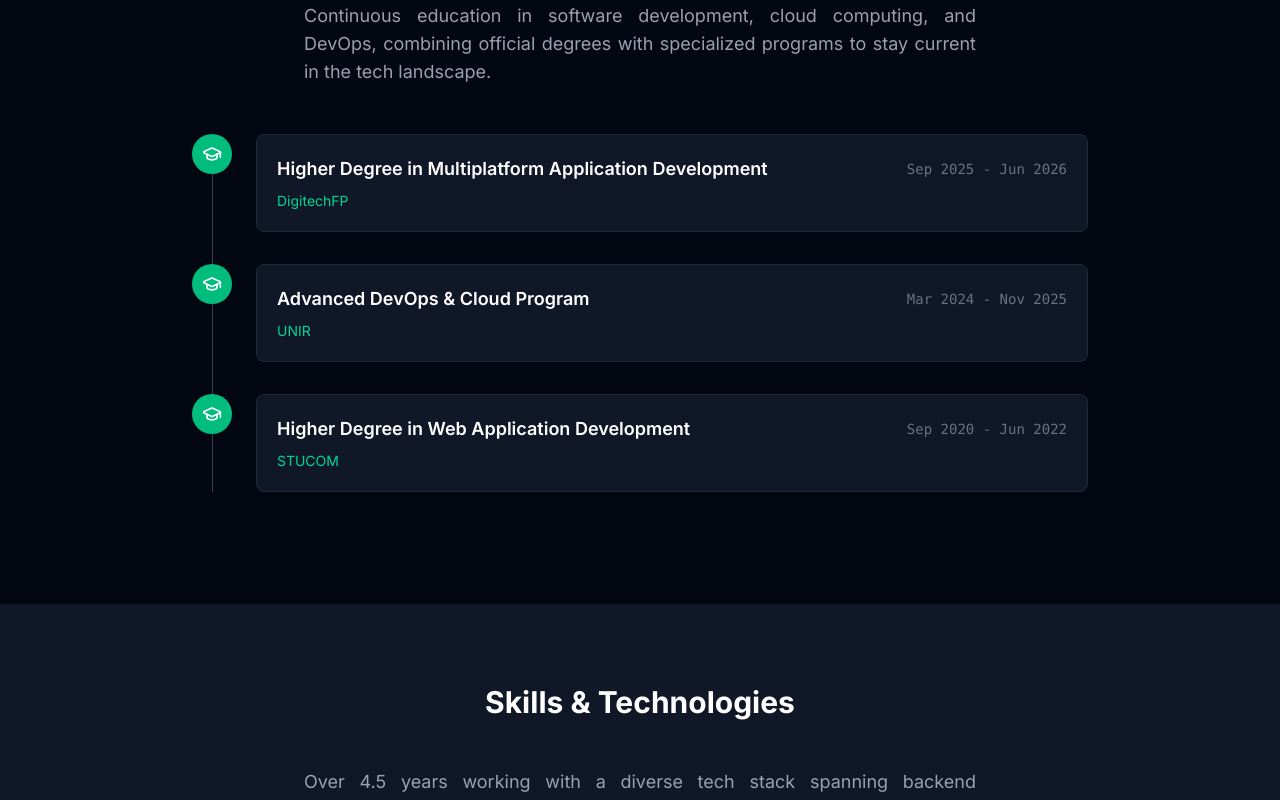
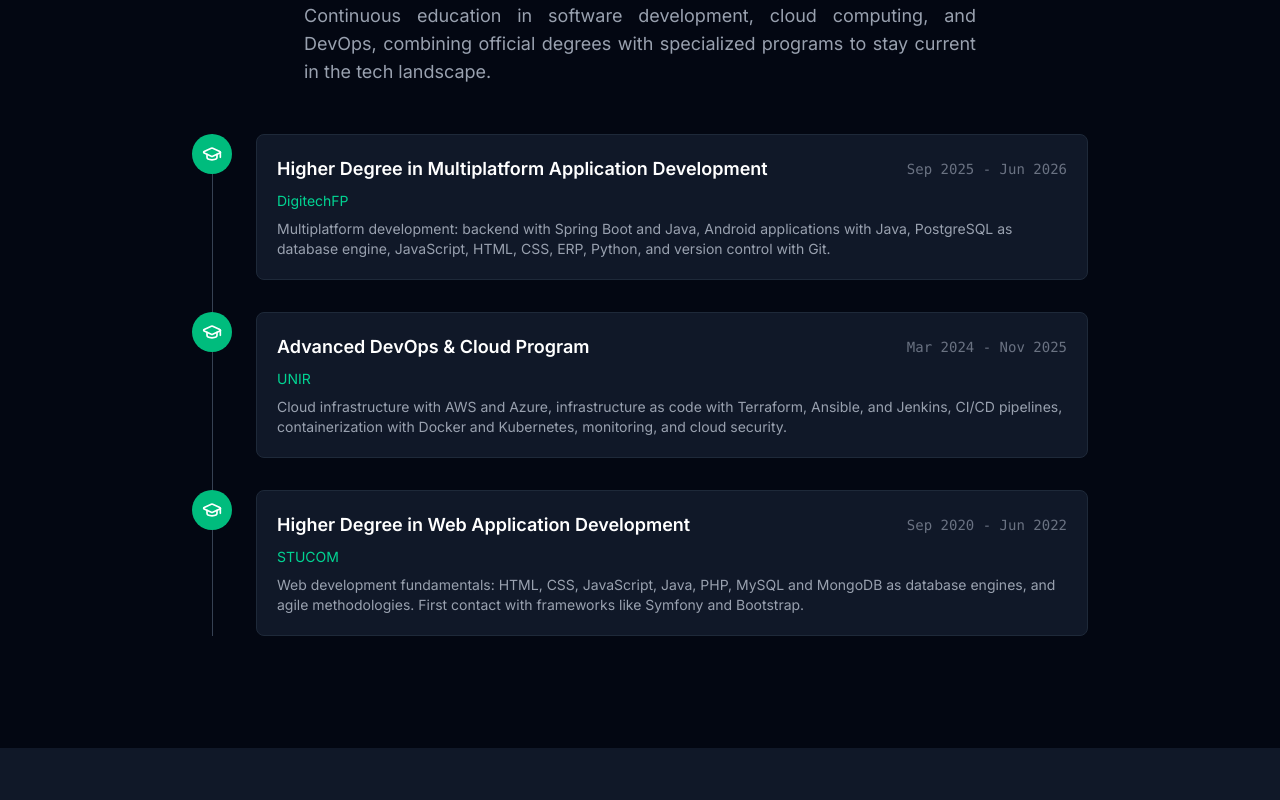
Before and after one commit to albertmenendezg/portfolio, a Next.js app: page / in a window 1280 px wide. Shown: the part 3600-4400 px from the top of the page. Built offline with nearby package versions, Linux system fonts and the light colour scheme.

Commit message:
feat: enhance education descriptions with tech details

```diff
--- a/src/components/Education.tsx
+++ b/src/components/Education.tsx
@@ -76,6 +76,11 @@ export default function Education() {
                       </span>
                     </div>
                     <p className="text-emerald-600 dark:text-emerald-400 text-sm">{item.institution}</p>
+                    {item.descriptionKey && (
+                      <p className="text-gray-600 dark:text-gray-400 text-sm mt-2">
+                        {t(item.descriptionKey)}
+                      </p>
+                    )}
                   </motion.div>
                 </div>
               </motion.div>
--- a/src/data/portfolio.ts
+++ b/src/data/portfolio.ts
@@ -95,6 +95,7 @@ export const education = [
   {
     id: 1,
     degreeKey: "education.entries.dam.degree",
+    descriptionKey: "education.entries.dam.description",
     institution: "DigitechFP",
     startDate: new Date(Date.UTC(2025, 8, 1)),
     endDate: new Date(Date.UTC(2026, 5, 1)),
@@ -102,6 +103,7 @@ export const education = [
   {
     id: 2,
     degreeKey: "education.entries.devops-cloud.degree",
+    descriptionKey: "education.entries.devops-cloud.description",
     institution: "UNIR",
     startDate: new Date(Date.UTC(2024, 2, 1)),
     endDate: new Date(Date.UTC(2025, 10, 1)),
@@ -109,6 +111,7 @@ export const education = [
   {
     id: 3,
     degreeKey: "education.entries.daw.degree",
+    descriptionKey: "education.entries.daw.description",
     institution: "STUCOM",
     startDate: new Date(Date.UTC(2020, 8, 1)),
     endDate: new Date(Date.UTC(2022, 5, 1)),
--- a/src/i18n/locales/en.json
+++ b/src/i18n/locales/en.json
@@ -108,14 +108,17 @@
     "title": "Education",
     "description": "Continuous education in software development, cloud computing, and DevOps, combining official degrees with specialized programs to stay current in the tech landscape.",
     "entries": {
-"daw": {
-        "degree": "Higher Degree in Web Application Development"
+ "daw": {
+        "degree": "Higher Degree in Web Application Development",
+        "description": "Web development fundamentals: HTML, CSS, JavaScript, Java, PHP, MySQL and MongoDB as database engines, and agile methodologies. First contact with frameworks like Symfony and Bootstrap."
       },
       "devops-cloud": {
-        "degree": "Advanced DevOps & Cloud Program"
+        "degree": "Advanced DevOps & Cloud Program",
+        "description": "Cloud infrastructure with AWS and Azure, infrastructure as code with Terraform, Ansible, and Jenkins, CI/CD pipelines, containerization with Docker and Kubernetes, monitoring, and cloud security."
       },
       "dam": {
-        "degree": "Higher Degree in Multiplatform Application Development"
+        "degree": "Higher Degree in Multiplatform Application Development",
+        "description": "Multiplatform development: backend with Spring Boot and Java, Android applications with Java, PostgreSQL as database engine, JavaScript, HTML, CSS, ERP, Python, and version control with Git."
       }
     }
   },
--- a/src/i18n/locales/es.json
+++ b/src/i18n/locales/es.json
@@ -109,13 +109,16 @@
     "description": "Formación continua en desarrollo de software, cloud computing y DevOps, combinando estudios oficiales con programas especializados para mantenerse actualizado en el mercado tecnológico.",
     "entries": {
       "daw": {
-        "degree": "Grado Superior en Desarrollo de Aplicaciones Web"
+        "degree": "Grado Superior en Desarrollo de Aplicaciones Web",
+        "description": "Fundamentos del desarrollo web: HTML, CSS, JavaScript, Java, PHP, MySQL y MongoDB como motores de bases de datos, y metodologías ágiles. Primer contacto con frameworks como Symfony y Bootstrap."
       },
       "devops-cloud": {
-        "degree": "Programa Avanzado DevOps & Cloud"
+        "degree": "Programa Avanzado DevOps & Cloud",
+        "description": "Infraestructura cloud con AWS y Azure, automatización con Terraform, Ansible y Jenkins, pipelines CI/CD, contenedores con Docker y Kubernetes, monitorización y seguridad en la nube."
       },
       "dam": {
-        "degree": "Grado Superior en Desarrollo de Aplicaciones Multiplataforma"
+        "degree": "Grado Superior en Desarrollo de Aplicaciones Multiplataforma",
+        "description": "Desarrollo multiplataforma: backend con Spring Boot y Java, aplicaciones Android con Java, PostgreSQL como motor de bases de datos, JavaScript, HTML, CSS, ERP, Python y control de versiones con Git."
       }
     }
   },
```
